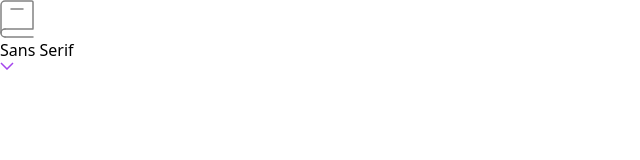
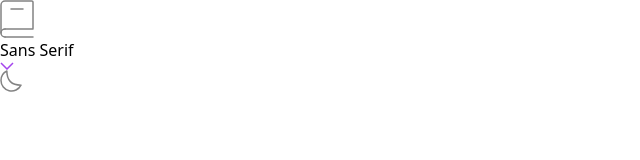
Before and after one commit to cjoak1028/dictionary-web-app, a React (Vite) app: page / in a window 1280 px wide. Shown: the top 160 px of the page, without its empty margins (0-640 px from the left). Built offline with nearby package versions, Linux system fonts and the light colour scheme.

Commit message:
added layout and styling for theme toggler

```diff
--- a/src/components/Header.jsx
+++ b/src/components/Header.jsx
@@ -1,14 +1,16 @@
 import appLogo from "../assets/images/logo.svg";
 import FontPicker from "./FontPicker";
 import Divider from "./Divider";
+import ThemeToggler from "./ThemeToggler";
 
 export default function Header() {
   return (
     <header className="h-8 my-6 flex flex-row items-center justify-between">
-      <img src={appLogo} alt="logo depicting a dictionary" />
+      <img className="h-full" src={appLogo} alt="logo depicting a dictionary" />
       <div className="flex flex-row">
         <FontPicker />
         <Divider />
+        <ThemeToggler />
       </div>
     </header>
   );
--- /dev/null
+++ b/src/components/ThemeToggler.jsx
@@ -0,0 +1,14 @@
+import moonIcon from "../assets/images/icon-moon.svg";
+
+export default function ThemeToggler() {
+  return (
+    <div className="flex flex-row gap-3 items-center">
+      <div className="rounded-xl bg-zinc-500 w-10 h-5 flex flex-row items-center px-1">
+        <div className="rounded-full w-3.5 h-3.5 bg-white"></div>
+      </div>
+      <span>
+        <img className="w-5 h-5" src={moonIcon} alt="icon depicting a moon" />
+      </span>
+    </div>
+  );
+}
```
